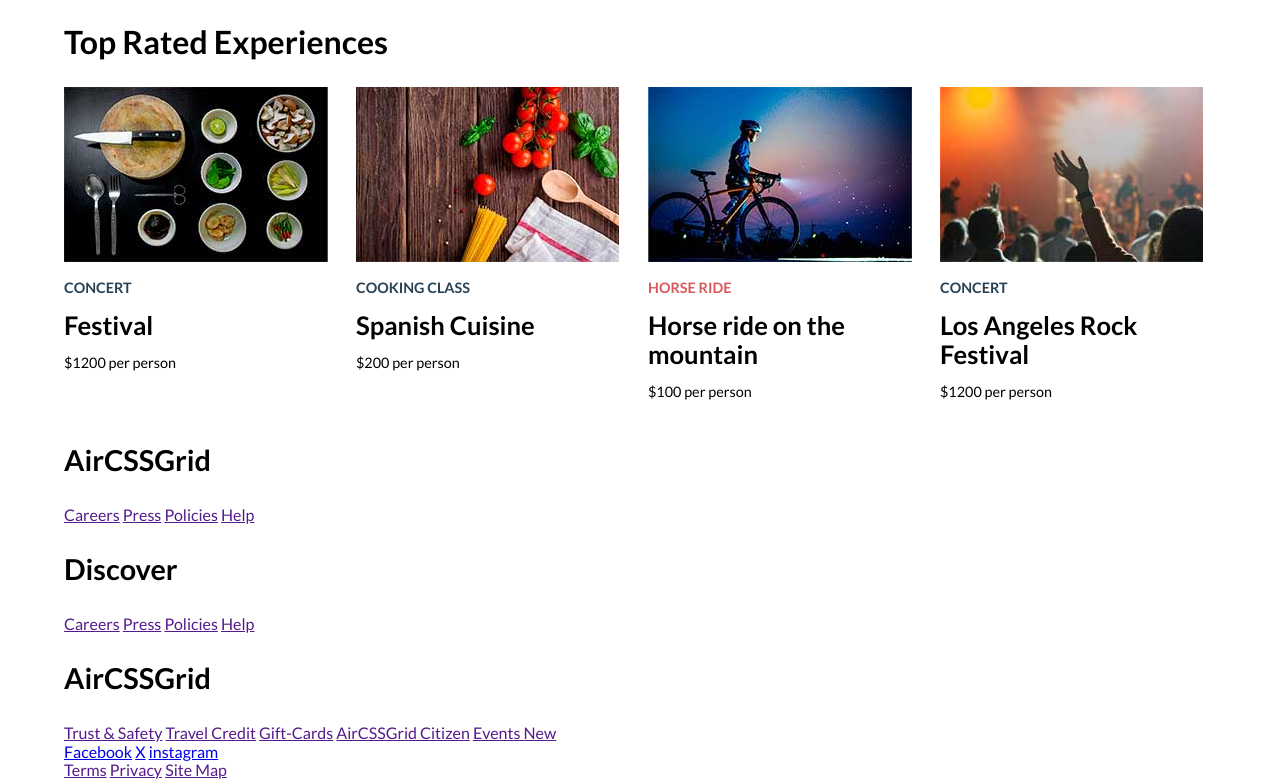
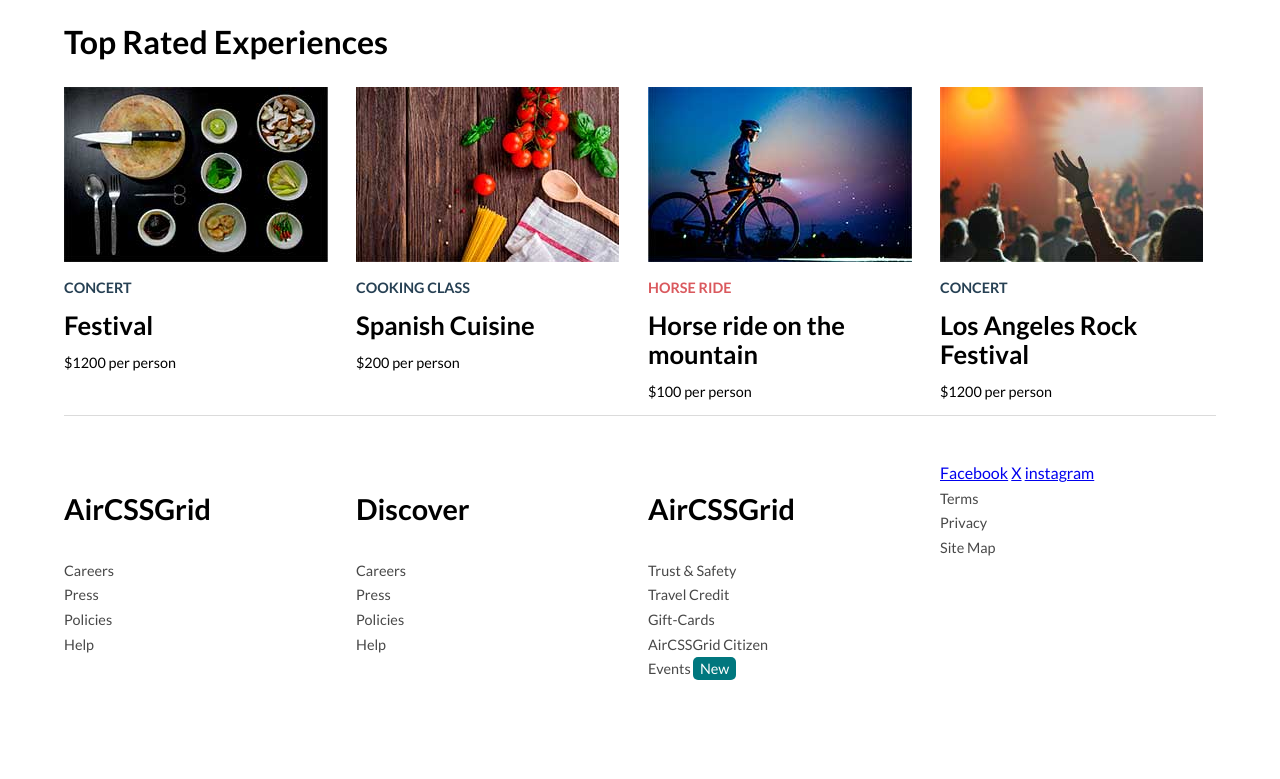
Before and after one commit to Chinmay045/AirBnb, a plain HTML site: page index.html in a window 1280 px wide. Shown: the part 2629-3408 px from the top of the page. After the commit the page ends 3355 px from the top, so only its background shows below. Drawn offline with nearby package versions, Linux system fonts and the light colour scheme.

Commit message:
add css for the footer

```diff
--- a/css/styles.css
+++ b/css/styles.css
@@ -260,3 +260,37 @@ img {
     grid-gap: 1rem;
     grid-template-columns: repeat(auto-fit, minmax(250px, 1fr));
 }
+
+.footer {
+    border-top: 1px solid #dbdbdb;
+    padding: 3rem 0;
+}
+
+.footer .container {
+    display: grid;
+    grid-template-columns: repeat(auto-fit, minmax(200px, 1fr));
+    grid-gap: 1rem;
+}
+
+
+.nav-footer .menu a {
+    display: grid;
+    grid-template-columns: repeat(auto-fit, auto);
+    grid-row-gap: 1rem;
+
+}
+
+.nav-footer .menu a {
+    color: var(--dark);
+    text-decoration: none;
+    display: block;
+    padding-top: .5rem;
+    font-size: .9rem;
+}
+
+.nav-footer .menu a .new {
+    background-color: rgb(0 119, 126);
+    padding: .2rem .4rem;
+    color: var(--light);
+    border-radius: 5px;
+}
```
